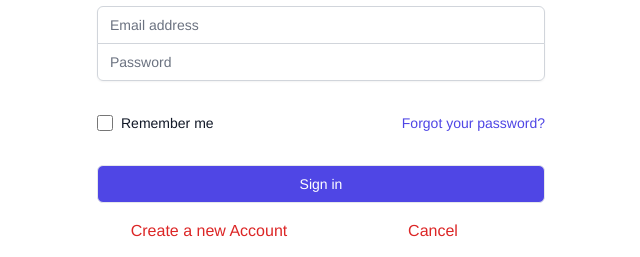
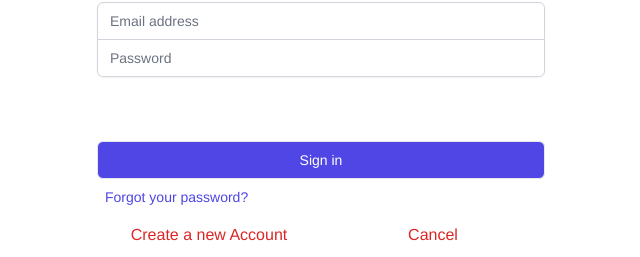
Before and after one commit to Poluslg/pmusicnew, a React (Vite) app: page / in a window 1280 px wide. Both pictures are taken after a click on the button "Login". Shown: the part 322-579 px from the top of the page, without its empty margins (319-959 px from the left). Built offline with nearby package versions, Linux system fonts and the light colour scheme; a web font is replaced by a local one.

Commit message:
under dev

```diff
--- a/src/Components/Home.jsx
+++ b/src/Components/Home.jsx
@@ -188,7 +188,7 @@ export const Home = () => {
           </nav>
         </header>
       </div>
-      <div className="relative isolate px-6 pt-14 lg:px-8 dark:bg-black">
+      <div className="relative isolate px-6 pt-14 lg:px-8 dark:bg-black h-screen">
         <div
           className="absolute inset-x-0 -top-40 -z-10 transform-gpu overflow-hidden blur-3xl sm:-top-80 "
           aria-hidden="true"
@@ -226,7 +226,7 @@ export const Home = () => {
             <div className="mt-10 flex items-center justify-center gap-x-6">
               <button
                  onClick={newac}
-                className="rounded-md bg-indigo-600 px-3.5 py-2.5 text-sm font-semibold text-white dark:text-black shadow-sm hover:bg-indigo-500 focus-visible:outline focus-visible:outline-2 focus-visible:outline-offset-2 focus-visible:outline-indigo-600"
+                className="rounded-md bg-[#35a99d] px-3.5 py-2.5 text-sm font-semibold text-white dark:text-black shadow-sm hover:bg-indigo-500 focus-visible:outline focus-visible:outline-2 focus-visible:outline-offset-2 focus-visible:outline-indigo-600"
               >
                 Get started
               </button>
--- a/src/Components/Login.jsx
+++ b/src/Components/Login.jsx
@@ -10,7 +10,7 @@ export const Login = () => {
   const auth = getAuth(app);
   const navigate = useNavigate();
   const [error, setError] = useState("");
-  const [rememberMe, setRememberMe] = useState(false);
+  // const [rememberMe, setRememberMe] = useState(false);
 
   const login = (event) => {
     event.preventDefault();
@@ -36,9 +36,9 @@ export const Login = () => {
         }
       });
   };
-  const handleRememberMeChange = () => {
-    setRememberMe(!rememberMe);
-  };
+  // const handleRememberMeChange = () => {
+  //   setRememberMe(!rememberMe);
+  // };
 
   const cancel = () => {
     navigateTo("/");
@@ -53,7 +53,7 @@ export const Login = () => {
   };
   return (
     <>
-      <div className="flex min-h-full items-center justify-center pb-12 px-4 sm:px-6 lg:px-8">
+      <div className="flex min-h-full items-center justify-center pb-12 px-4 sm:px-6 lg:px-8 dark:bg-gray-800">
         <div className="w-full max-w-md space-y-8">
           <div>
             <img
@@ -61,7 +61,7 @@ export const Login = () => {
               src="/favicon.ico"
               alt="PMusic"
             />
-            <h2 className="mt-6 text-center text-3xl font-bold tracking-tight text-gray-900">
+            <h2 className="mt-6 text-center text-3xl font-bold tracking-tight text-gray-900 dark:text-white">
               Sign in to your account
             </h2>
           </div>
@@ -104,7 +104,7 @@ export const Login = () => {
           </form>
 
           <div className="flex items-center justify-between">
-            <div className="flex items-center">
+            {/* <div className="flex items-center">
               <input
                 id="remember-me"
                 name="remember-me"
@@ -118,16 +118,7 @@ export const Login = () => {
               >
                 Remember me
               </label>
-            </div>
-
-            <div className="text-sm">
-              <Link
-                to="/forgotpassword"
-                className="font-medium text-indigo-600 hover:text-indigo-500"
-              >
-                Forgot your password?
-              </Link>
-            </div>
+            </div> */}
           </div>
           <div>
             <button
@@ -138,6 +129,14 @@ export const Login = () => {
               <span className="absolute inset-y-0 left-0 flex items-center pl-3"></span>
               Sign in
             </button>
+            <div className="text-sm">
+              <Link
+                to="/forgotpassword"
+                className=" relative flex w-full pt-2 pl-2  font-medium  text-indigo-600 hover:text-indigo-500 dark:text-white"
+              >
+                Forgot your password?
+              </Link>
+            </div>
             <div className="flex items-center justify-between pt-4">
               <button
                 type="submit"
@@ -146,6 +145,7 @@ export const Login = () => {
               >
                 Create a new Account
               </button>
+
               <button
                 type="submit"
                 onClick={cancel}
--- a/src/Components/Newac.jsx
+++ b/src/Components/Newac.jsx
@@ -54,7 +54,7 @@ export const Newac = () => {
 
   return (
     <div className="bg-[#25CCF7] h-full dark:bg-gradient-to-r from-black to-polu-500 pt-[10px]">
-      <div className="md:w-[30rem] mx-auto p-4 border border-gray-600 shadow-md shadow-black mt-[0.5rem] rounded w-fit mt-16 ">
+      <div className="md:w-[30rem] mx-auto p-4 border border-gray-600 shadow-md shadow-black mt-[0.5rem] rounded w-fit ">
         <h2 className="text-2xl font-bold mb-4 text-center dark:text-gray-300">
           Create a New Account
         </h2>
```
